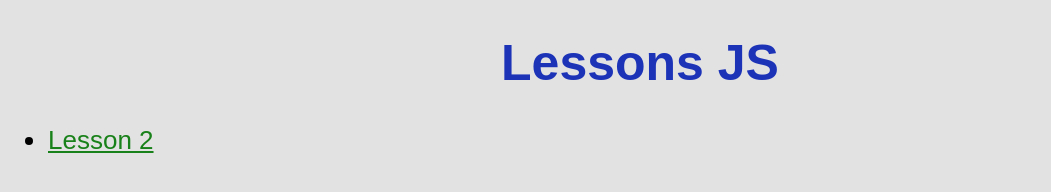
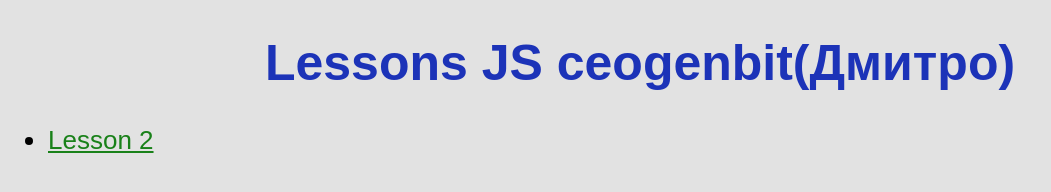
Before and after one commit to ceogenbit/lessons-js, a plain HTML site: page index.html in a window 1280 px wide. Shown: the whole page, without its empty margins (0-1051 px from the left). Drawn offline with Linux system fonts and the light colour scheme.

Commit message:
fix title

```diff
--- a/index.html
+++ b/index.html
@@ -7,7 +7,7 @@
     <title>JS Course</title>
   </head>
   <body>
-    <h1>Lessons JS</h1>
+    <h1>Lessons JS ceogenbit(Дмитро)</h1>
     <ul>
       <li>
         <a href="lesson_2/lesson_2.html">Lesson 2</a>
```
